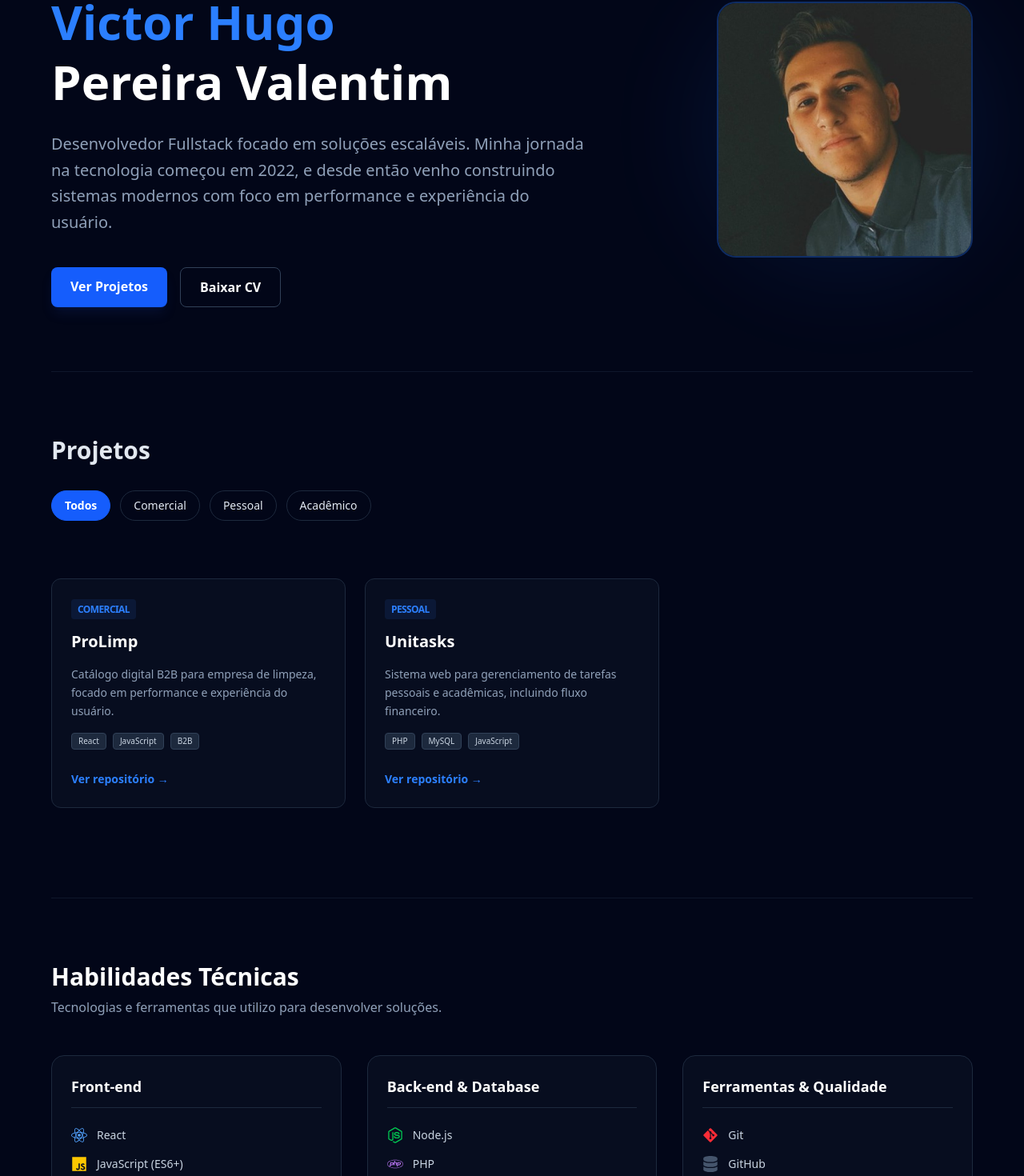
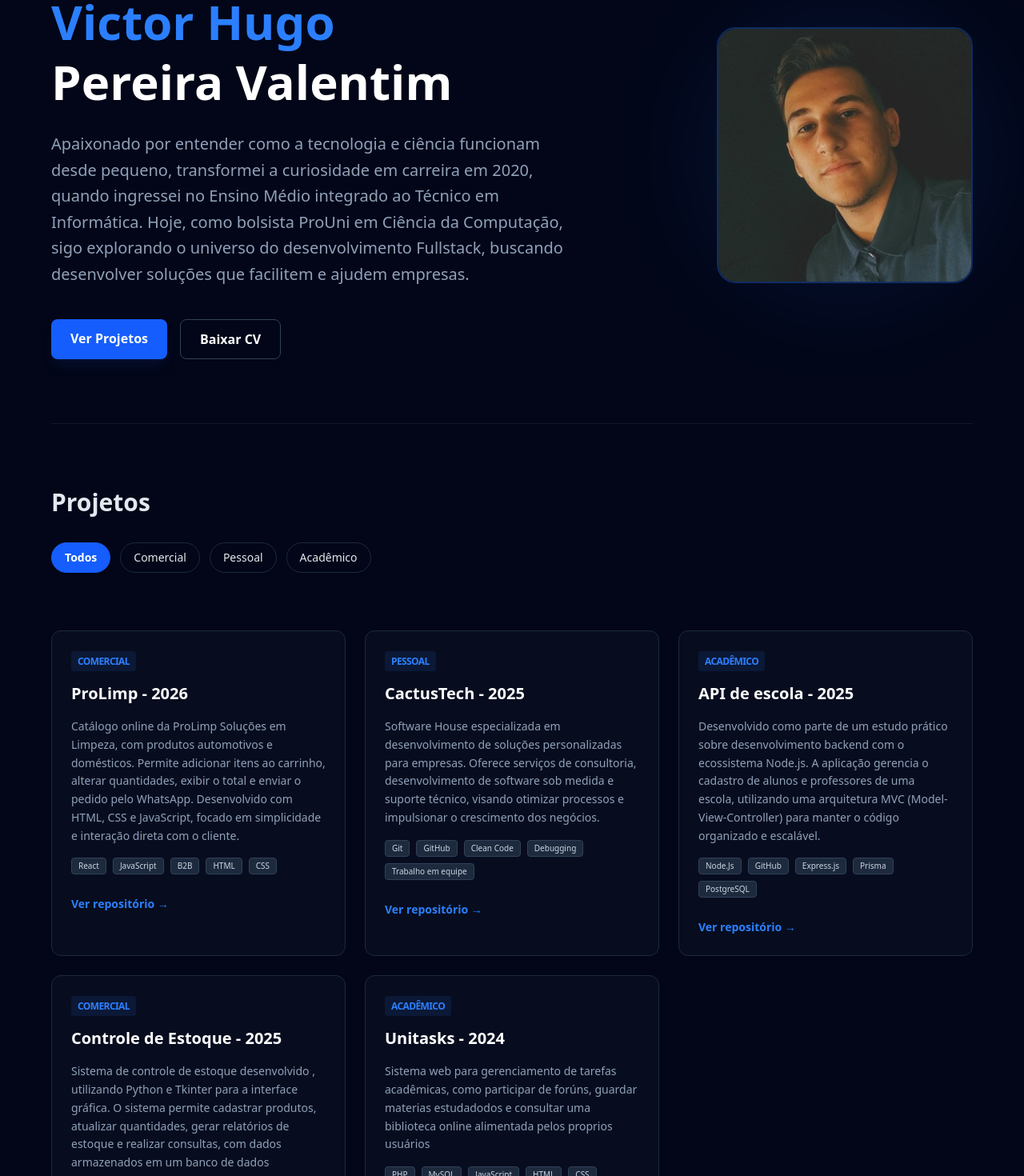
Before and after one commit to victorvalentim08/PortifolioDEV, a Next.js app in the folder portifoliodev/: page / in a window 1280 px wide. Shown: the part 269-1739 px from the top of the page at 80% size. Built offline with nearby package versions, Linux system fonts and the light colour scheme.

Commit message:
Ajustando as informações da seção de PROJETOS

```diff
--- a/portifoliodev/src/components/Hero.tsx
+++ b/portifoliodev/src/components/Hero.tsx
@@ -21,9 +21,9 @@ export default function Hero() {
         </h1>
 
         <p className="text-slate-400 text-lg md:text-xl leading-relaxed max-w-2xl">
-          Desenvolvedor Fullstack focado em soluções escaláveis.
-          Minha jornada na tecnologia começou em 2022, e desde então venho
-          construindo sistemas modernos com foco em performance e experiência do usuário.
+          Apaixonado por entender como a tecnologia e ciência funcionam desde pequeno, transformei a curiosidade em carreira em 2020,
+          quando ingressei no Ensino Médio integrado ao Técnico em Informática. Hoje, como bolsista ProUni em Ciência da Computação,
+          sigo explorando o universo do desenvolvimento Fullstack, buscando desenvolver soluções que facilitem e ajudem empresas.
         </p>
 
         <div className="flex gap-4 pt-4">
--- a/portifoliodev/src/data/projects.ts
+++ b/portifoliodev/src/data/projects.ts
@@ -2,17 +2,38 @@ import { Project } from '../types/project';
 
 export const projects: Project[] = [
   {
-    title: "ProLimp",
-    description: "Catálogo digital B2B para empresa de limpeza, focado em performance e experiência do usuário.",
-    tags: ["React", "JavaScript", "B2B"],
-    repoUrl: "https://github.com/victorvalentim08",
+    title: "ProLimp - 2026 ",
+    description: "Catálogo online da ProLimp Soluções em Limpeza, com produtos automotivos e domésticos. Permite adicionar itens ao carrinho, alterar quantidades, exibir o total e enviar o pedido pelo WhatsApp. Desenvolvido com HTML, CSS e JavaScript, focado em simplicidade e interação direta com o cliente.",
+    tags: ["React", "JavaScript", "B2B", "HTML", "CSS"],
+    repoUrl: "https://site-cat-logo-pro-limp-frontend.vercel.app/",
     category: "Comercial"
   },
   {
-    title: "Unitasks",
-    description: "Sistema web para gerenciamento de tarefas pessoais e acadêmicas, incluindo fluxo financeiro.",
-    tags: ["PHP", "MySQL", "JavaScript"],
-    repoUrl: "https://github.com/victorvalentim08",
+    title: "CactusTech - 2025",
+    description: "Software House especializada em desenvolvimento de soluções personalizadas para empresas. Oferece serviços de consultoria, desenvolvimento de software sob medida e suporte técnico, visando otimizar processos e impulsionar o crescimento dos negócios.",
+    tags: ["Git", "GitHub", "Clean Code", "Debugging", "Trabalho em equipe"],
+    repoUrl: "https://links-cactustech.vercel.app/",
     category: "Pessoal"
+  },
+  {
+    title: "API de escola - 2025",
+    description: "Desenvolvido como parte de um estudo prático sobre desenvolvimento backend com o ecossistema Node.js. A aplicação gerencia o cadastro de alunos e professores de uma escola, utilizando uma arquitetura MVC (Model-View-Controller) para manter o código organizado e escalável.",
+    tags: ["Node.Js", "GitHub", "Express.js", "Prisma", "PostgreSQL"],
+    repoUrl: "https://github.com/victorvalentim08/escola-api-",
+    category: "Acadêmico"
+  },
+  {
+    title: "Controle de Estoque - 2025",
+    description: "Sistema de controle de estoque desenvolvido , utilizando Python e Tkinter para a interface gráfica. O sistema permite cadastrar produtos, atualizar quantidades, gerar relatórios de estoque e realizar consultas, com dados armazenados em um banco de dados PostgreSQL.",
+    tags: ["Python", "GitHub", "Tkinter", "SQL", "PostgreSQL", "Trabalho em equipe"],
+    repoUrl: "https://github.com/victorvalentim08/Controle-de-Estoque-Python",
+    category: "Comercial"
+  },
+  {
+    title: "Unitasks - 2024",
+    description: "Sistema web para gerenciamento de tarefas acadêmicas, como participar de forúns, guardar materias estudadodos e consultar uma biblioteca online alimentada pelos proprios usuários",
+    tags: ["PHP", "MySQL", "JavaScript", "HTML", "CSS" , "Trabalho em equipe"],
+    repoUrl: "https://misaelcsc.github.io/unitasks/",
+    category: "Acadêmico"
   }
 ];
```
